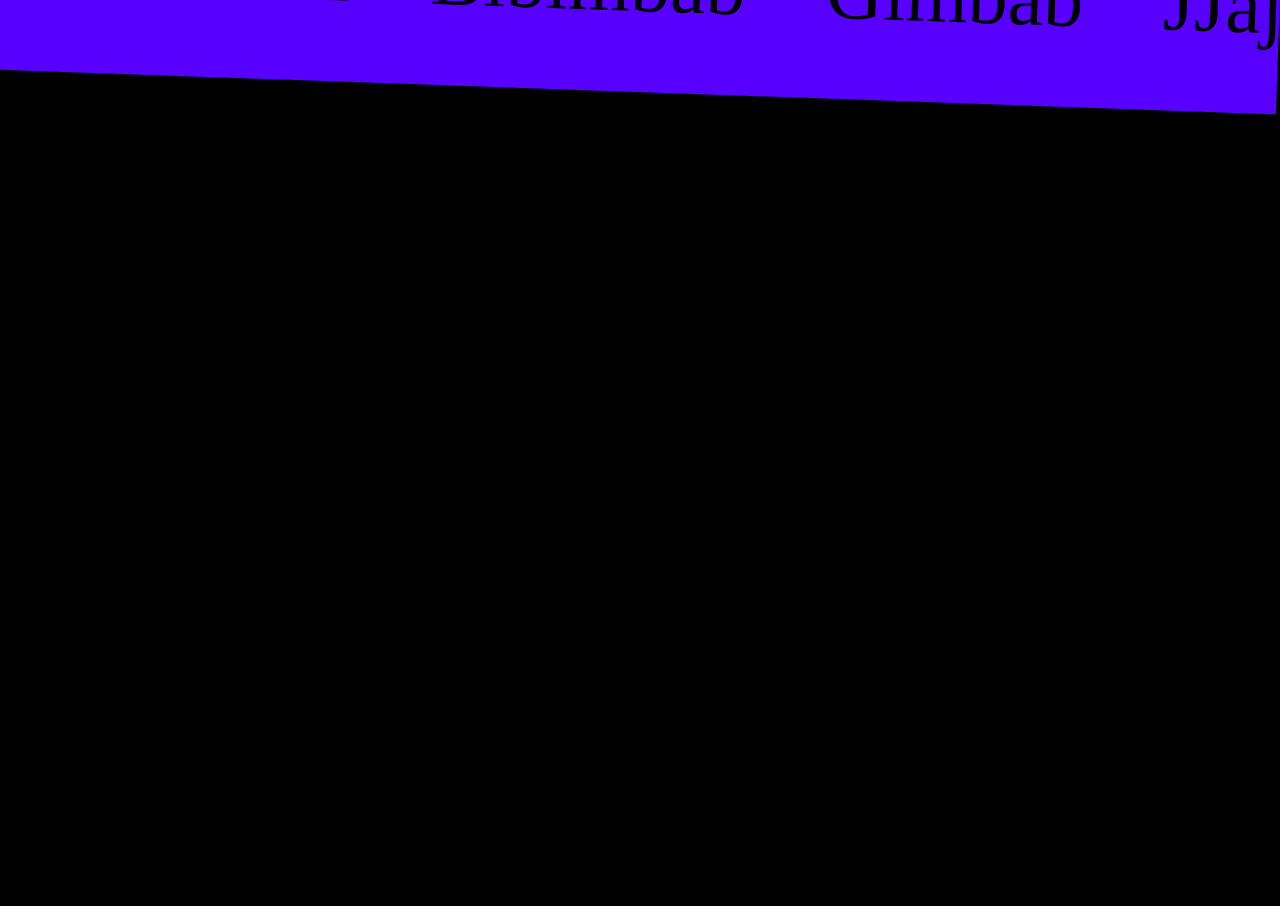
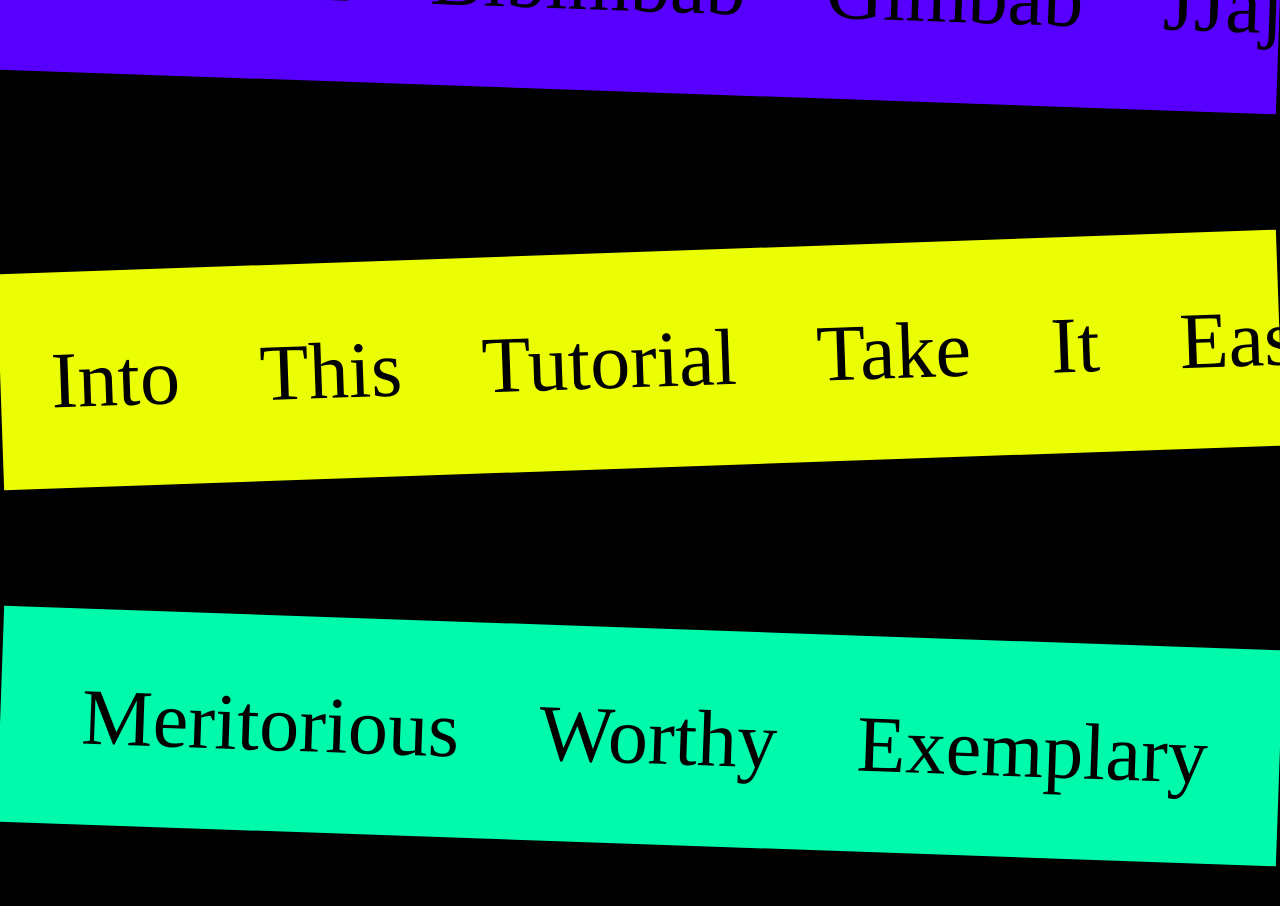
Before and after one commit to kimsungsik03D/Nextjs13_Skill_Stack, a Next.js app: page /htmlcss in a window 1280 px wide. Shown: the part 900-1806 px from the top of the page. Built offline with nearby package versions, Linux system fonts and the light colour scheme.

Commit message:
스크롤 화면 item 추가

```diff
--- a/app/htmlcss/page.tsx
+++ b/app/htmlcss/page.tsx
@@ -6,9 +6,17 @@ import styles from "./styles.module.css";
 const page = () => {
   const pRef1 = useRef(null);
   const pRef2 = useRef(null);
+  const pRef3 = useRef(null);
+  const pRef4 = useRef(null);
+  const pRef5 = useRef(null);
+  const pRef6 = useRef(null);
 
   let count1 = 0;
   let count2 = 0;
+  let count3 = 0;
+  let count4 = 0;
+  let count5 = 0;
+  let count6 = 0;
 
   const textArr1 =
     "Yummy Tasty Delicious Useful Coding Yummy Yummmmy Yummmmmmmmmy yum".split(
@@ -22,6 +30,12 @@ const page = () => {
     "Let's Dive Into This Tutorial Take It Easy! Don't Worry".split(" ");
   const textArr4 =
     "Pure Moral Conscientious Meritorious Worthy Exemplary Upright ".split(" ");
+  const textArr5 =
+    "Let's Dive Into This Tutorial Take It Easy! Don't Worry".split(" ");
+  const textArr6 =
+    "Chicken Hamburger Pizza Salad Sushi Bibimbab Gimbab JJajangmyeon".split(
+      " "
+    );
 
   /** 초기 Text 지정 */
   const initTexts = (textArray: any) => {
@@ -48,9 +62,17 @@ const page = () => {
   const animate = () => {
     count1++;
     count2++;
+    count3++;
+    count4++;
+    count5++;
+    count6++;
 
     count1 = marqueeText(count1, pRef1.current, -1);
     count2 = marqueeText(count2, pRef2.current, 1);
+    count3 = marqueeText(count3, pRef3.current, -1);
+    count4 = marqueeText(count4, pRef4.current, 1);
+    count5 = marqueeText(count5, pRef5.current, -1);
+    count6 = marqueeText(count6, pRef6.current, 1);
 
     requestAnimationFrame(animate);
   };
@@ -59,6 +81,10 @@ const page = () => {
   function scrollHandler() {
     count1 += 5;
     count2 += 5;
+    count3 += 5;
+    count4 += 5;
+    count5 += 5;
+    count6 += 5;
   }
 
   useEffect(() => {
@@ -80,6 +106,26 @@ const page = () => {
           {initTexts(textArr2)}
         </p>
       </div>
+      <div className={styles.cover}>
+        <p ref={pRef3} className={styles.second_parallel}>
+          {initTexts(textArr3)}
+        </p>
+      </div>
+      <div className={styles.cover}>
+        <p ref={pRef4} className={styles.second_parallel}>
+          {initTexts(textArr4)}
+        </p>
+      </div>
+      <div className={styles.cover}>
+        <p ref={pRef5} className={styles.second_parallel}>
+          {initTexts(textArr5)}
+        </p>
+      </div>
+      <div className={styles.cover}>
+        <p ref={pRef6} className={styles.second_parallel}>
+          {initTexts(textArr6)}
+        </p>
+      </div>
     </div>
   );
 };
```
